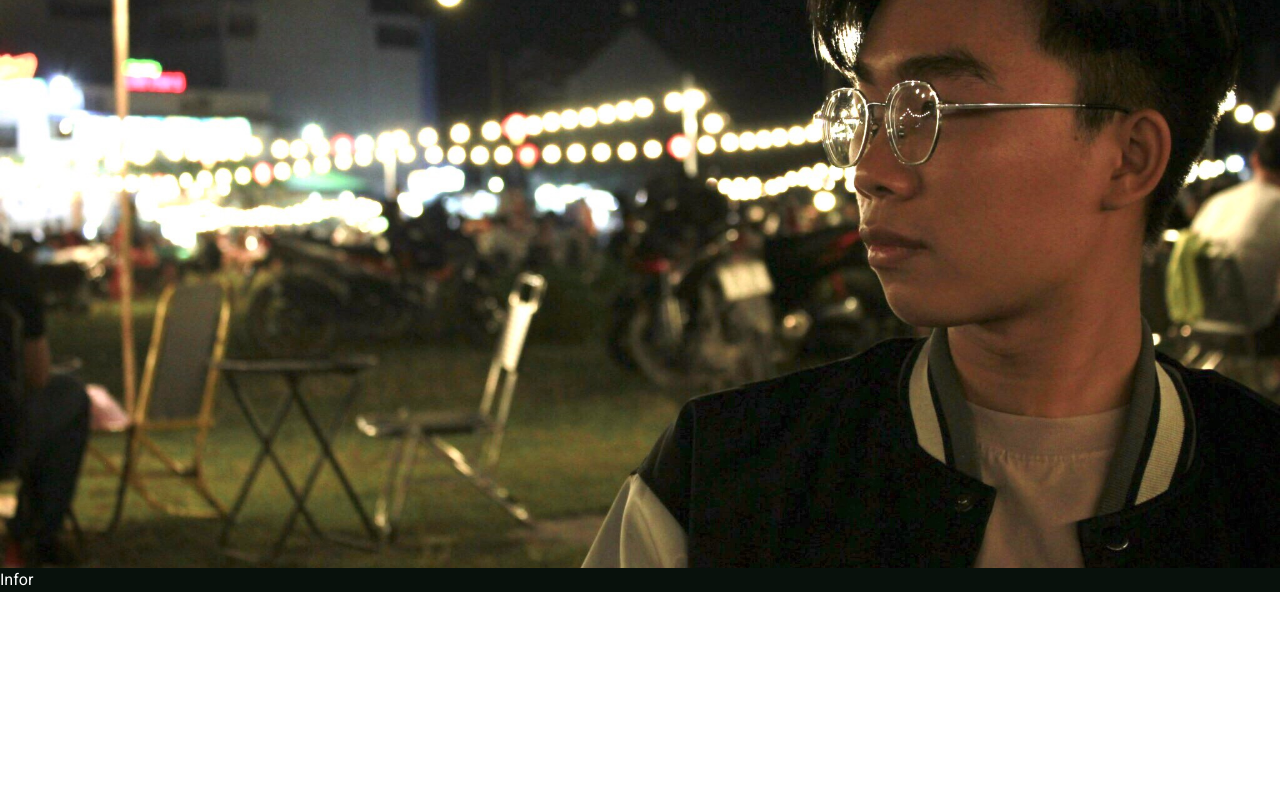
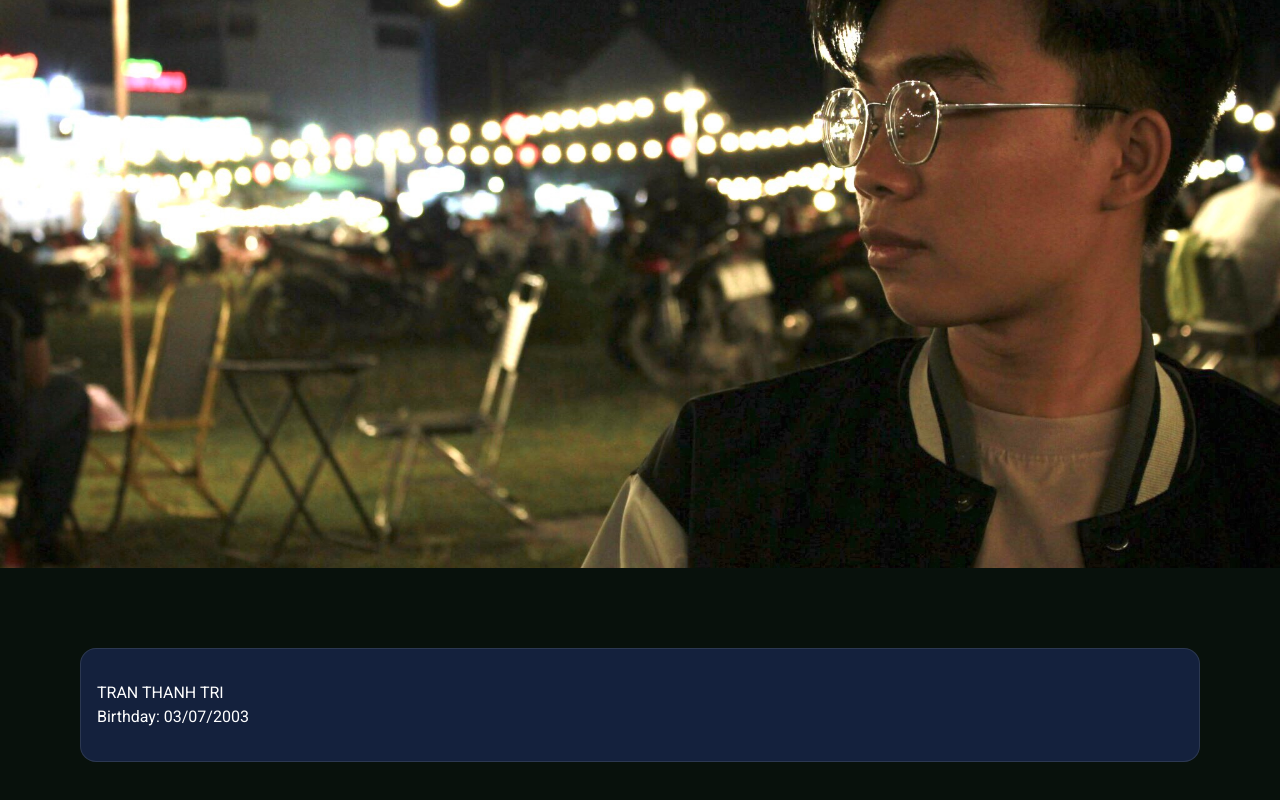
Before and after one commit to TriTran789/portfolio, a Next.js app: page / in a window 1280 px wide. Shown: the part 232-1032 px from the top of the page. Before the commit the page ends 824 px from the top, so only its background shows below. Built offline with nearby package versions, Linux system fonts and the light colour scheme.

Commit message:
add name

```diff
--- a/components/Infor.tsx
+++ b/components/Infor.tsx
@@ -1,7 +1,20 @@
 const Infor = () => {
   return (
-    <div id="infor" className="bg-[#08110c] text-white">Infor</div>
-  )
-}
+    <div
+      id="infor"
+      className="bg-[#08110c] px-4 py-20 sm:px-6 md:px-8 lg:px-20 text-white"
+    >
+      <div className="bg-[#14213d] rounded-2xl w-full border border-white/10 px-4 py-8 flex flex-col lg:flex-row">
+        <div>
+          <h1>TRAN THANH TRI</h1>
+          <p>Birthday: 03/07/2003</p>
+        </div>
+        <div>
 
-export default Infor
+        </div>
+      </div>
+    </div>
+  );
+};
+
+export default Infor;
```
